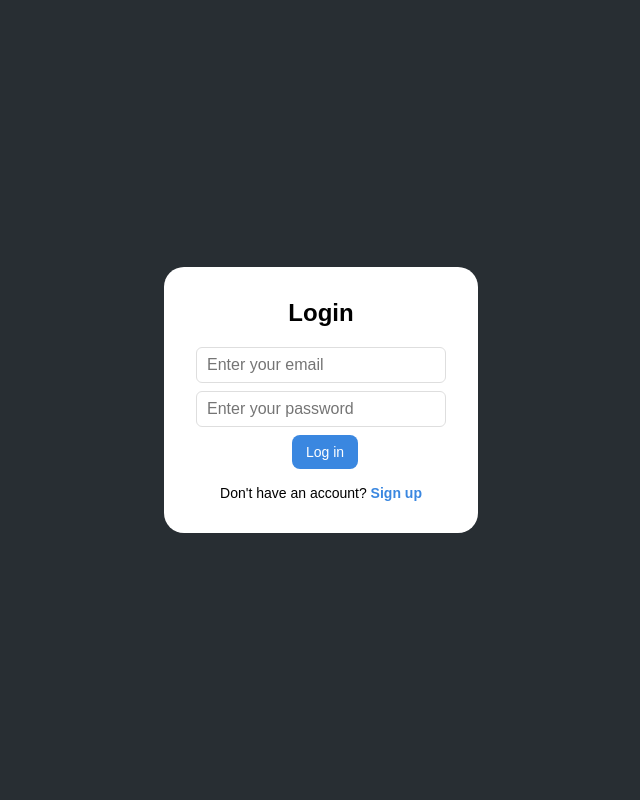
After one commit to VitaliySkremer/spring-boot-todo, a Spring app: template src/main/resources/templates/public/authorization/login-page.html in a window 1280 px wide. The commit adds this page. Shown: the whole page, without its empty margins (319-959 px from the left). Run offline with Thymeleaf, Linux system fonts and the light colour scheme; the template is opened without the code that fills it, so the values that code supplies are empty.

Commit message:
Безопасность

```diff
--- a/src/main/java/ru/skremer/todoapplication/controller/GlobalExceptionHandler.java
+++ b/src/main/java/ru/skremer/todoapplication/controller/exception/GlobalExceptionHandler.java
@@ -1,4 +1,4 @@
-package ru.skremer.todoapplication.controller;
+package ru.skremer.todoapplication.controller.exception;
 
 import org.springframework.boot.webmvc.error.ErrorController;
 import org.springframework.stereotype.Controller;
@@ -12,7 +12,7 @@ public class GlobalExceptionHandler implements ErrorController {
 
     @RequestMapping("/error")
     public String getErrorPage() {
-        return "error-page";
+        return "public/error/error-page";
     }
 
     @ExceptionHandler(Throwable.class)
--- /dev/null
+++ b/src/main/resources/static/css/public/authorization/authorization-page.css
@@ -0,0 +1,121 @@
+body {
+    margin: 0;
+    background-color: #282E33;
+    font-family: sans-serif;
+}
+
+button {
+    display: flex;
+    align-items: center;
+    padding: 9px 14px 9px 14px;
+    font-size: 14px;
+    font-weight: 500;
+    line-height: 16px;
+    background-color: #3A87E0;
+    color: #fff;
+    border: none;
+    border-radius: 8px;
+    outline: none;
+    transition: background-color .1s ease-in-out;
+}
+
+button:hover {
+    cursor: pointer;
+    background-color: #3479c9;
+}
+
+.page-wrapper {
+    display: flex;
+    justify-content: center;
+    align-items: center;
+    height: 100vh;
+}
+
+.container {
+    padding: 32px;
+    border-radius: 20px;
+    background-color: #fff;
+    min-width: 250px;
+}
+
+.header-container {
+    display: flex;
+    justify-content: center;
+    margin-bottom: 20px;
+}
+
+.header-container__text {
+    margin: 0;
+}
+
+.form-container {
+    margin-top: 8px;
+}
+
+.form-container__form {
+    margin-bottom: 0;
+}
+
+.form-container__input-wrapper {
+    display: flex;
+    margin-bottom: 8px;
+}
+
+.form-container__warning-wrapper {
+    margin-left: 12px;
+}
+
+.form-container__button-wrapper {
+    display: flex;
+    justify-content: center;
+    margin-top: 8px;
+}
+
+.form-container__input {
+    width: 100%;
+    padding: 8px 10px 8px 10px;
+    border: 1px solid #dedede;
+    border-radius: 6px;
+    font-size: 16px;
+    font-weight: 300;
+}
+
+.form-container__input:focus {
+    outline: none;
+    border: 1px solid #a9bed6;
+    box-shadow: 0 0 2px 0 #2d81e2;
+}
+
+.form-container__warning {
+    font-size: 14px;
+    font-weight: 500;
+    color: #F45858;
+}
+
+.form-container__button  {
+    width: fit-content;
+    margin-left: 8px;
+    white-space: nowrap;
+}
+
+.footer-link-container {
+    display: flex;
+    justify-content: center;
+    margin-top: 16px;
+}
+
+.footer-link-container__text {
+    font-size: 14px;
+    font-weight: 500;
+}
+
+.footer-link-container__link {
+    text-decoration: none;
+    color: #3A87E0;
+    font-size: 14px;
+    font-weight: 700;
+}
+
+.footer-link-container__link:hover {
+    color: #3A87E0;
+}
--- /dev/null
+++ b/src/main/resources/templates/public/authorization/login-page.html
@@ -0,0 +1,36 @@
+<!DOCTYPE html>
+<html lang="en">
+<head>
+    <meta charset="UTF-8">
+    <title>Login</title>
+    <link href="/css/public/authorization/authorization-page.css" rel="stylesheet">
+</head>
+<body>
+<div class="page-wrapper">
+    <div class="container">
+        <div class="header-container">
+            <h2 class="header-container__text">Login</h2>
+        </div>
+        <div class="form-container">
+            <form action="/login" method="post" class="form-container__form">
+                <div class="form-container__input-wrapper">
+                    <input type="email" name="email" placeholder="Enter your email" class="form-container__input" required>
+                </div>
+                <div class="form-container__input-wrapper">
+                    <input type="password" name="password" placeholder="Enter your password" class="form-container__input" required>
+                </div>
+                <!--                    <div class="form-container__warning-wrapper">-->
+                <!--                        <span class="form-container__warning">Wrong email or password</span>-->
+                <!--                    </div>-->
+                <div class="form-container__button-wrapper">
+                    <button type="submit" class="form-container__button">Log in</button>
+                </div>
+            </form>
+        </div>
+        <div class="footer-link-container">
+            <span class="footer-link-container__text">Don't have an account? <a href="/registration" class="footer-link-container__link">Sign up</a></span>
+        </div>
+    </div>
+</div>
+</body>
+</html>
```
Also changed, not shown: src/main/java/ru/skremer/todoapplication/controller/common/PublicAuthorizationController.java (added, +17 -0 lines), src/main/java/ru/skremer/todoapplication/controller/common/PublicHomeController.java (added, +13 -0 lines), src/main/java/ru/skremer/todoapplication/controller/secured/PrivateAccountController.java (renamed from src/main/java/ru/skremer/todoapplication/controller/CommonController.java, +13 -17 lines), src/main/java/ru/skremer/todoapplication/controller/secured/PrivateAdminController.java (added, +14 -0 lines), src/main/resources/static/css/public/error/error-page.css (added, +60 -0 lines), src/main/resources/templates/private/account-page.html (renamed from src/main/resources/templates/main-page.html, +5 -5 lines), src/main/resources/templates/private/admin/management-page.html (added, +11 -0 lines), src/main/resources/templates/public/authorization/registration-page.html (added, +36 -0 lines), src/main/resources/templates/public/error/error-page.html (renamed from src/main/resources/templates/error-page.html, +4 -4 lines), src/main/resources/templates/public/home-page.html (added, +26 -0 lines), src/main/resources/static/css/private/account-page.css (renamed from src/main/resources/static/css/main-page.css), src/main/resources/static/css/private/admin/management-page.css (added), src/main/resources/static/css/public/home-page.css (renamed from src/main/resources/static/css/error-page.css).
